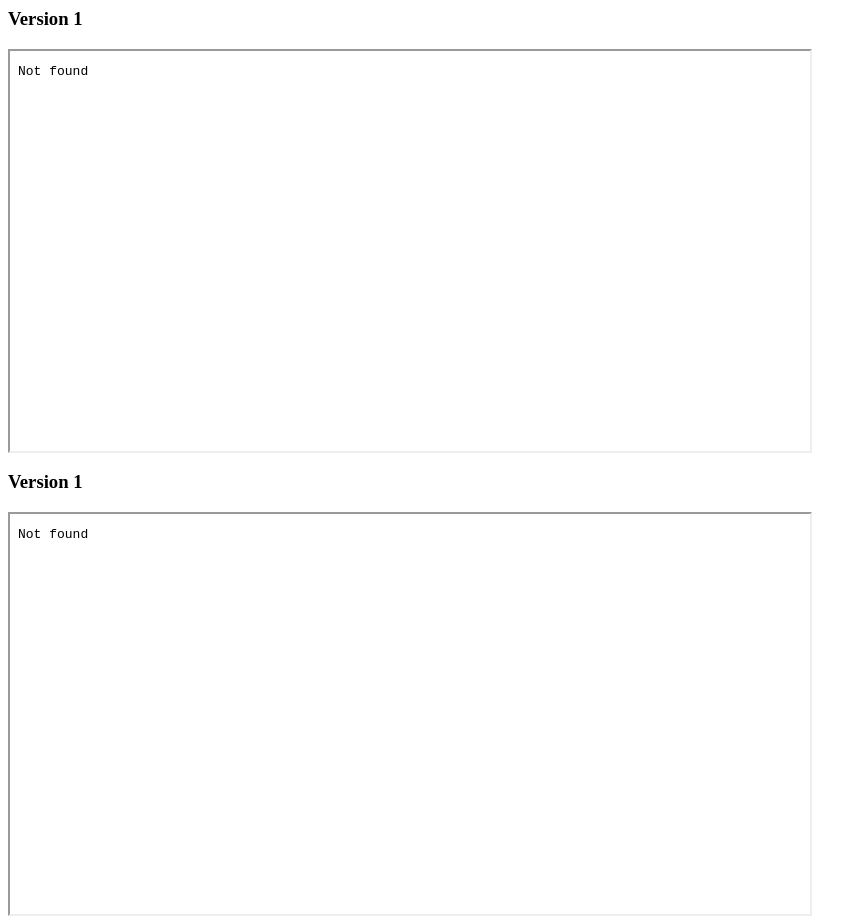
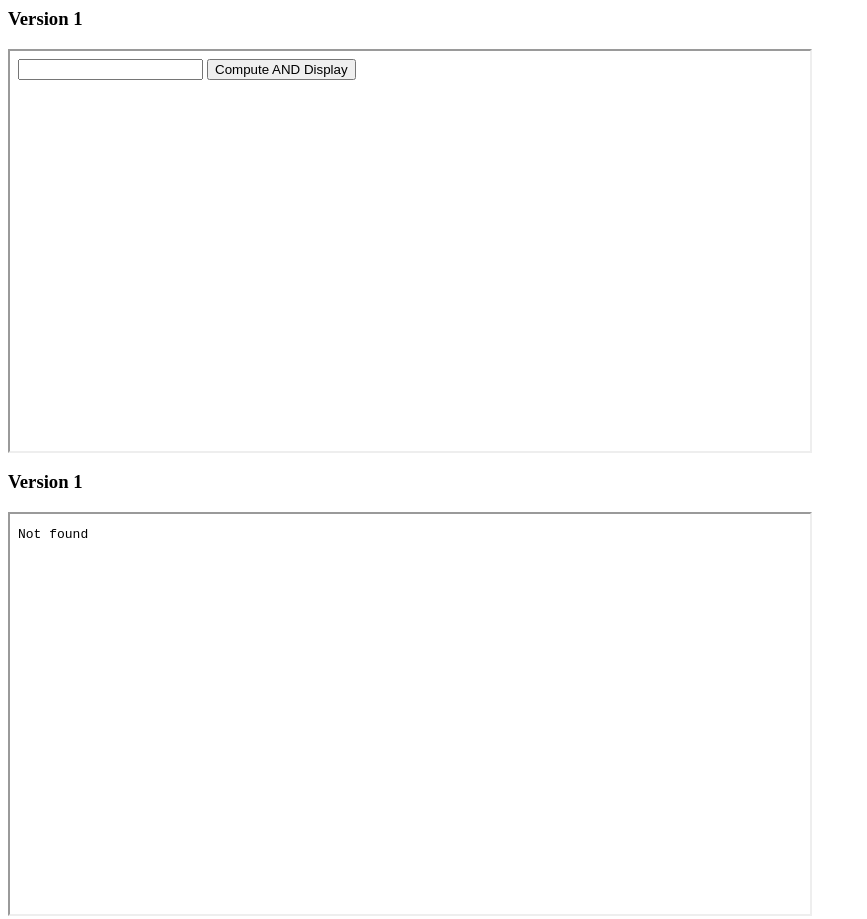
Before and after one commit to liziqian028/Project3, a plain HTML site: page docs/index.html in a window 1280 px wide. Shown: the top 919 px of the page, without its empty margins (0-867 px from the left). Drawn offline with Linux system fonts and the light colour scheme.

Commit message:
Update index.html

```diff
--- a/docs/index.html
+++ b/docs/index.html
@@ -3,8 +3,8 @@
 <title>Project 3</title>
 </head>
 <body>
-<h3><a herf="version1.html">Version 1</a></h3>
-    <iframe src="v00.html"height="400px" width="800px"></iframe>
+<h3><a herf="v1.html">Version 1</a></h3>
+    <iframe src="v1.html"height="400px" width="800px"></iframe>
 <h3><a herf="vo1.html">Version 1</a></h3>
     <iframe src="v01.html"height="400px" width="800px"></iframe>
 <h3><a herf="vo2.html">Version 2</a></h3>
```
